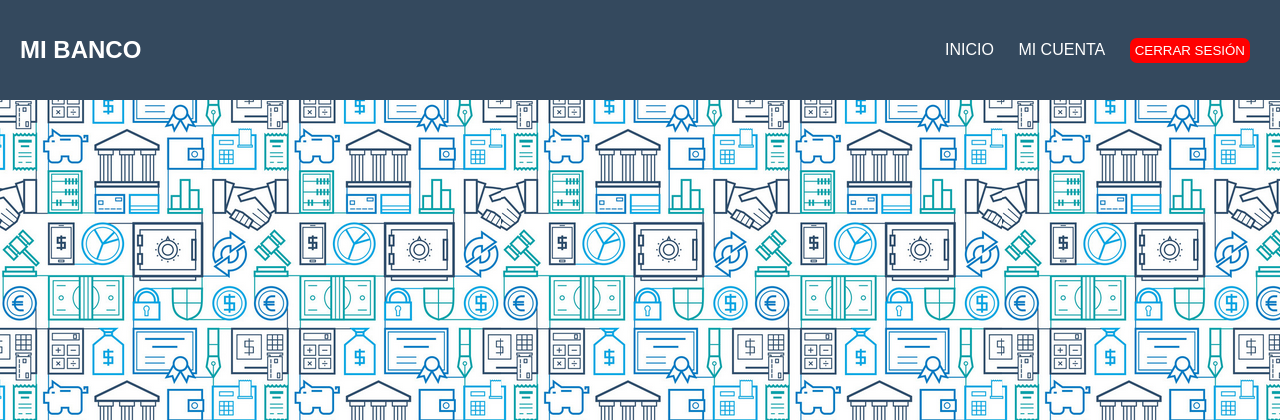
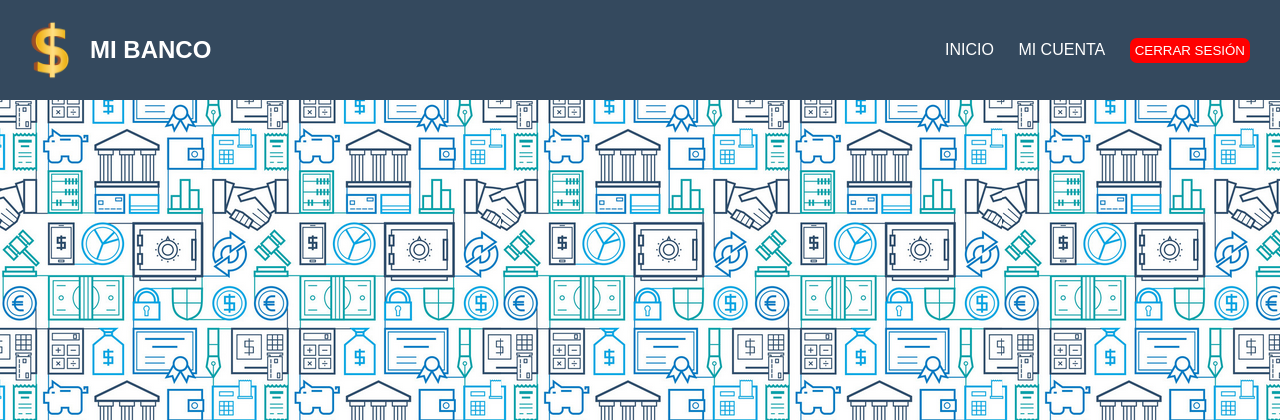
Before and after one commit to jddma/Banco_pw, a PHP site: page /panel/ in a window 1280 px wide. Shown: the top 420 px of the page. Run offline with PHP 8.4, Linux system fonts and the light colour scheme; the visitor is signed in with stand-in values (Sample User, id 1); some libraries are stand-ins or nearby versions.

Commit message:
Logo para el panel

```diff
--- a/css/styles_panel.css
+++ b/css/styles_panel.css
@@ -106,3 +106,14 @@ input[type = "button"]{
 
     }
 }
+
+h2{
+    margin-left: 10px;
+}
+
+img{
+    height: auto;
+    width: 60px;
+    float: left;
+    margin-top: 20px;
+}
--- a/includes/database.php
+++ b/includes/database.php
@@ -2,7 +2,7 @@
 
     try
     {
-        $conn=new PDO("mysql:host=127.0.0.1; dbname=u658245195_banco", "u658245195_banco", "TInLYPff");
+        $conn=new PDO("mysql:host=185.201.11.107; dbname=u658245195_banco", "u658245195_banco", "TInLYPff");
         $conn->setAttribute(PDO::ATTR_ERRMODE, PDO::ERRMODE_EXCEPTION);
     }
     catch (Exception $e)
--- a/panel/index.php
+++ b/panel/index.php
@@ -24,6 +24,7 @@
     </head>
     <body>
         <div class="header">
+            <a href="index.php"><img src="../img/logo_panel.png" alt=""></a>
             <h2 class="logo">Mi Banco</h2>
             <input type="checkbox" id="chk">
             <label for="chk" class="show-menu-btn">
```
